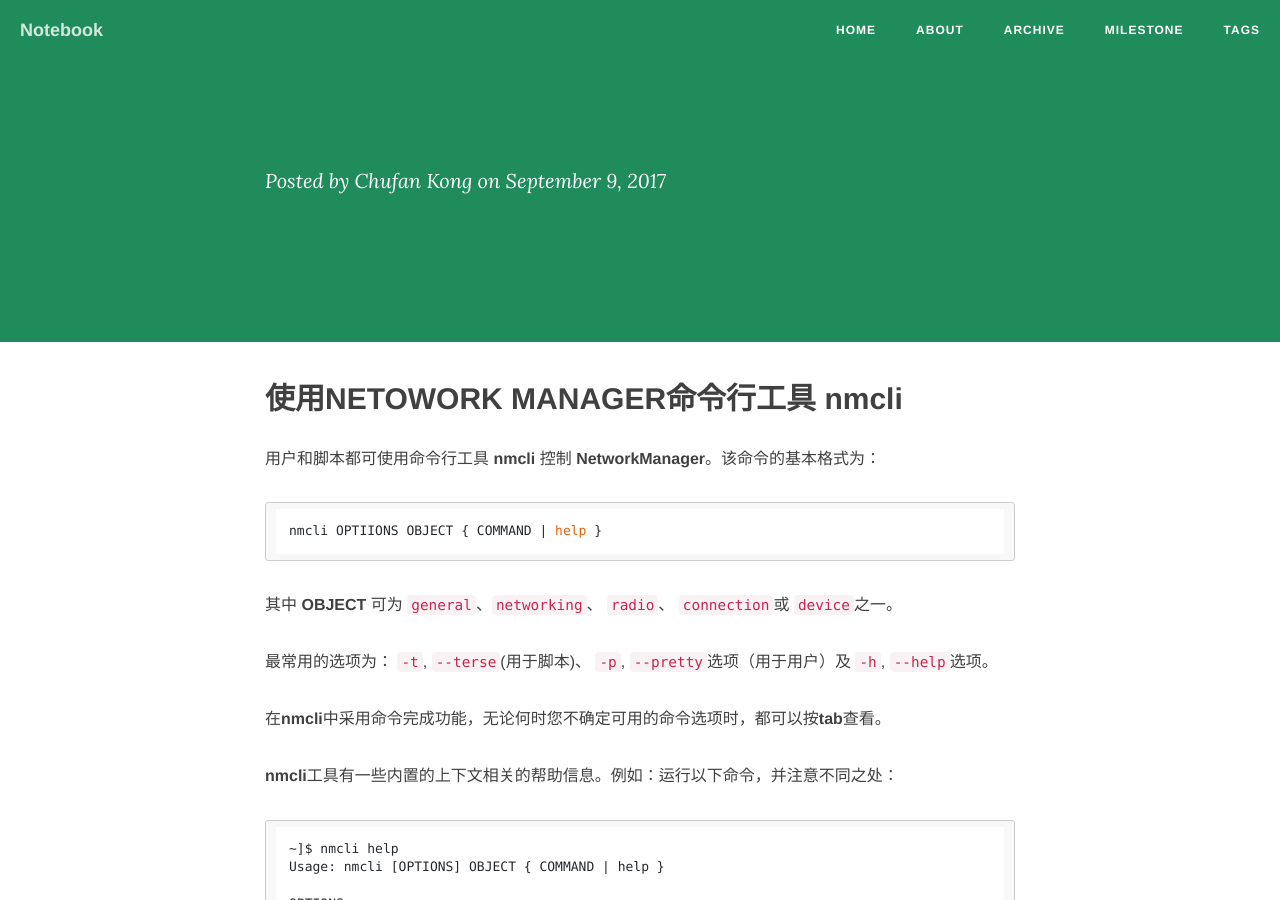
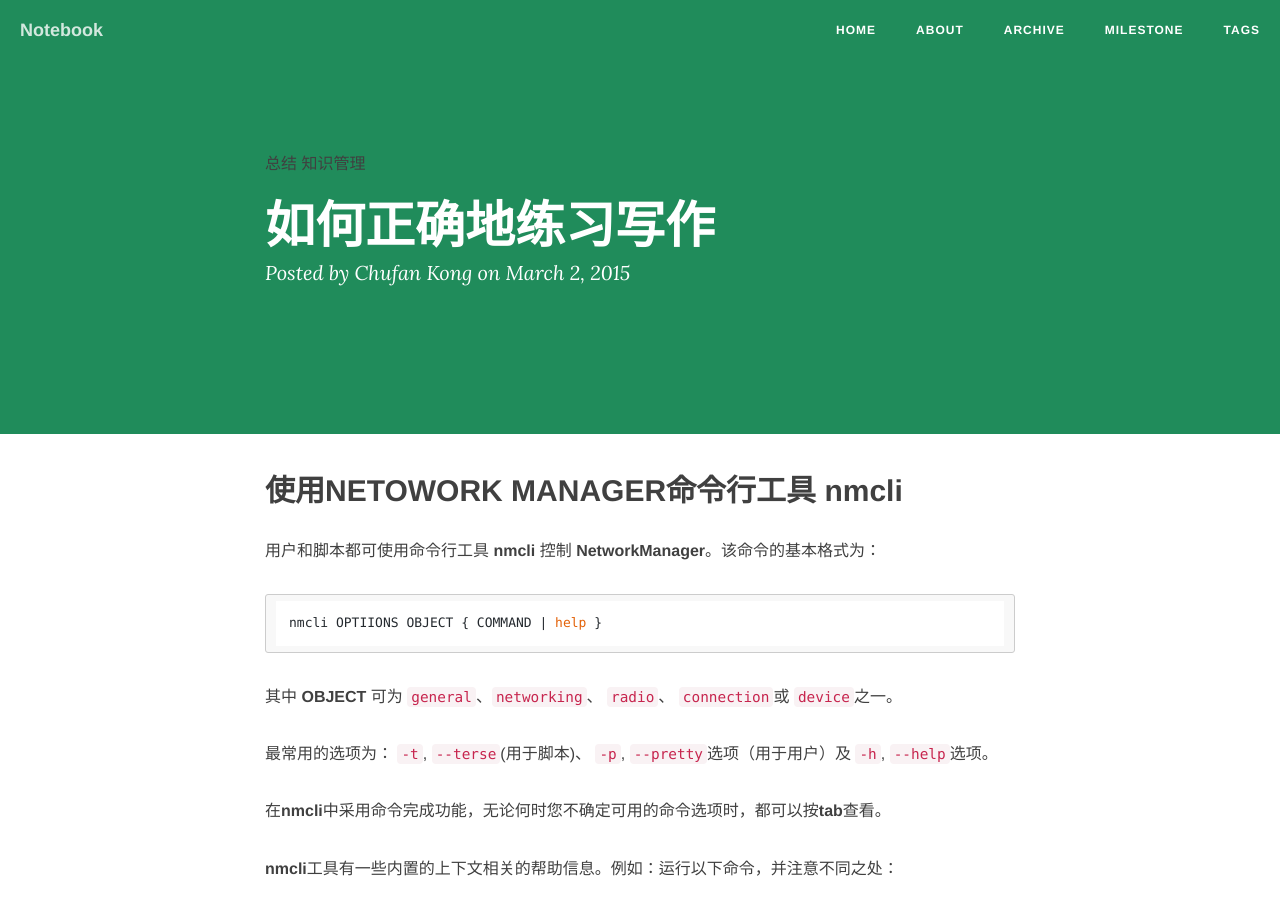
Before and after one commit to Chufan1990/Chufan1990.github.io, a Jekyll site: the page built from _posts/2017-09-09-Linux-Command-nmcli-tips.md, in a window 1280 px wide and 900 px high. Built offline with Jekyll 4.4.1, drawn with Linux system fonts in a browser that asks for light colours; nearby versions of some CDN libraries; comment, search, counter and statistics services are not loaded.

Commit message:
2017-09-09

```diff
--- a/_posts/2017-09-09-Linux-Command-nmcli-tips.md
+++ b/_posts/2017-09-09-Linux-Command-nmcli-tips.md
@@ -1,11 +1,10 @@
 ---
 layout: post
-title: Linux NetwordManager: nmcli
-date: 2017-09-08
+title: 如何正确地练习写作
+date: 2015-3-02
 categories: blog
-tags: [linux command: nmcli]
-description: Linux, Network Manager, nmcli
-
+tags: [总结,知识管理]
+description: 通告一下，我已不再每天写千字文，准备采用以下的方法进行练习，由于文章篇幅较长，链接较多，建议到简书或博客进行阅读。
 ---
 
 ## 使用NETOWORK MANAGER命令行工具 nmcli
```
